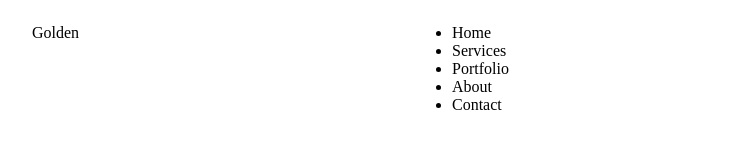
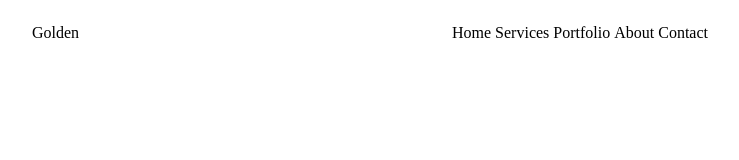
Before and after one commit to Niepawowsky/Gentleman_agency, a website: page index.html in a window 1280 px wide. Shown: the whole page, without its empty margins (53-792 px from the left). Drawn offline with Linux system fonts and the light colour scheme.

Commit message:
Style navigation update

```diff
--- a/sass/style.scss
+++ b/sass/style.scss
@@ -1,9 +1,6 @@
-.nav {
-    position: fixed;
-}
-.nav ul {
+.navigation ul {
     list-style-type: none;
 }
-.nav ul li {
+.navigation ul li {
     display: inline;
 }
```
Also changed, not shown: css/style.css, 1 other file.
